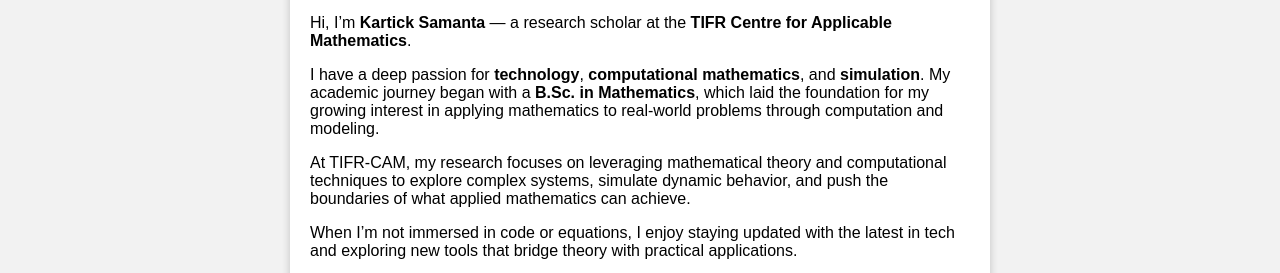
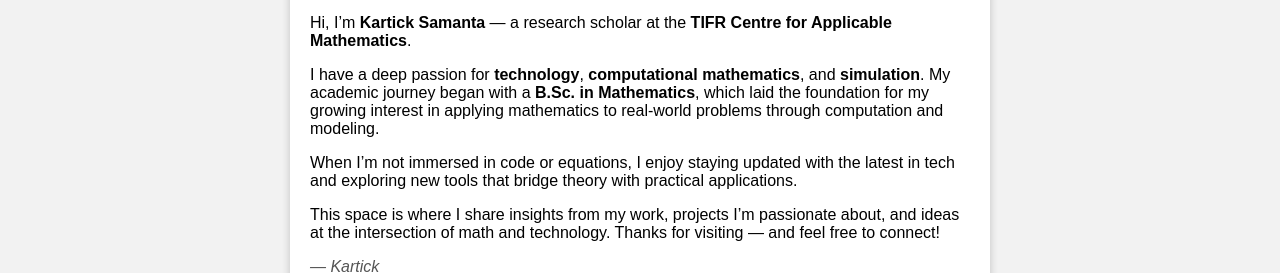
Before and after one commit to meshbykartick/AboutMe, a plain HTML site: page index.html in a window 1280 px wide. Shown: the part 544-817 px from the top of the page. Drawn offline with Linux system fonts and the light colour scheme.

Commit message:
Update index.html

```diff
--- a/index.html
+++ b/index.html
@@ -155,8 +155,6 @@
 
       <p>I have a deep passion for <strong>technology</strong>, <strong>computational mathematics</strong>, and <strong>simulation</strong>. My academic journey began with a <strong>B.Sc. in Mathematics</strong>, which laid the foundation for my growing interest in applying mathematics to real-world problems through computation and modeling.</p>
 
-      <p>At TIFR-CAM, my research focuses on leveraging mathematical theory and computational techniques to explore complex systems, simulate dynamic behavior, and push the boundaries of what applied mathematics can achieve.</p>
-
       <p>When I’m not immersed in code or equations, I enjoy staying updated with the latest in tech and exploring new tools that bridge theory with practical applications.</p>
 
       <p>This space is where I share insights from my work, projects I’m passionate about, and ideas at the intersection of math and technology. Thanks for visiting — and feel free to connect!</p>
```
